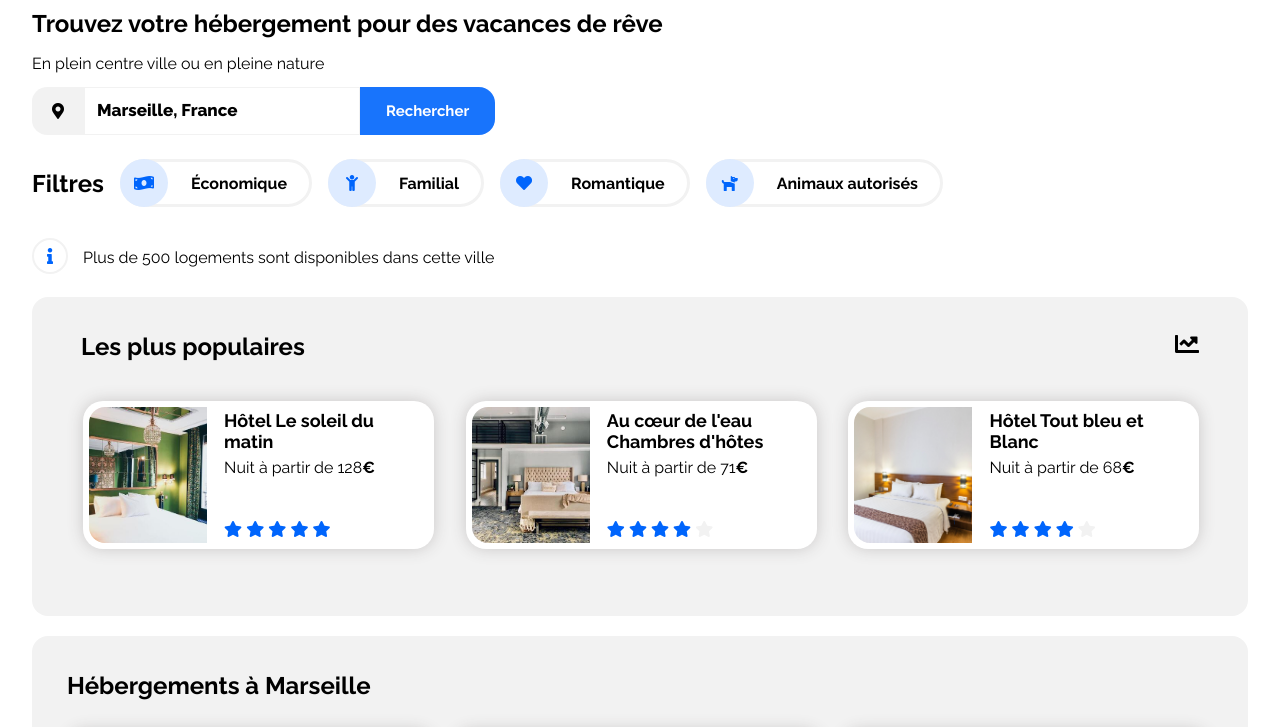
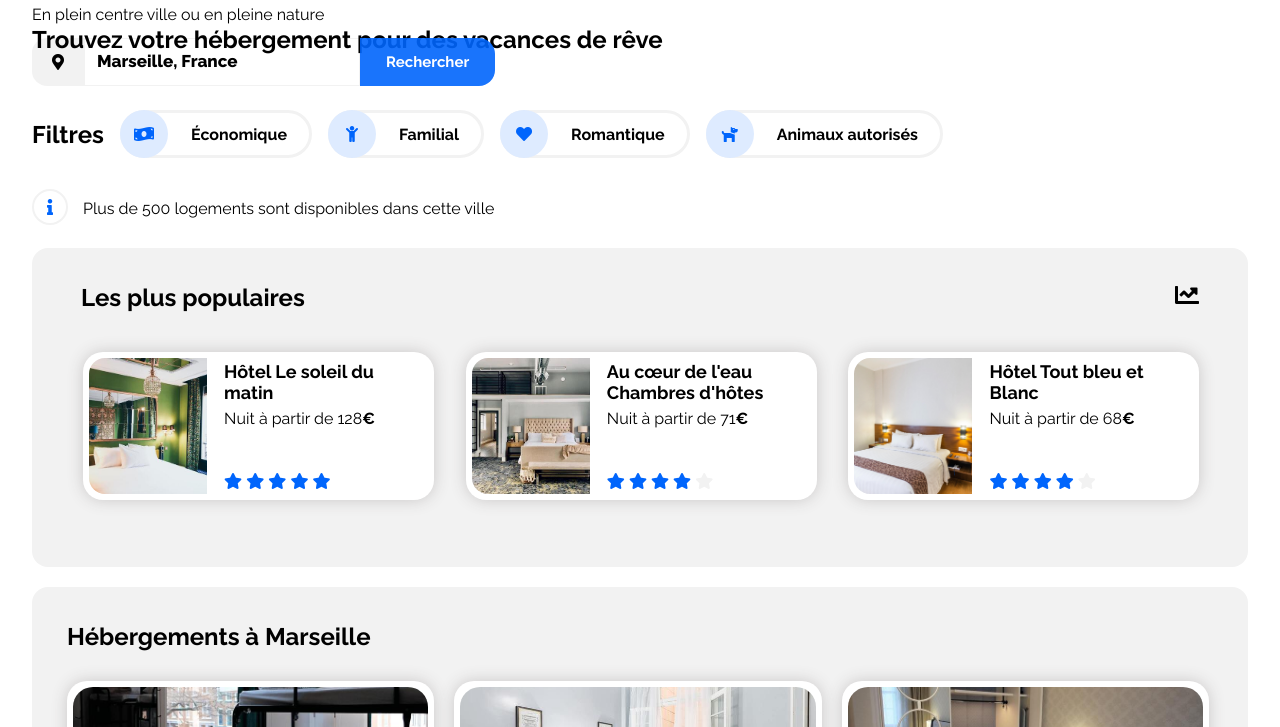
Before and after one commit to Digital-Crave/Projet-Booki, a plain HTML site: page index.html in a window 1280 px wide. Shown: the part 73-800 px from the top of the page. Drawn offline with Linux system fonts and the light colour scheme; files that its build step writes are made by us from their sources.

Commit message:
Update style.css

```diff
--- a/css/style.css
+++ b/css/style.css
@@ -35,6 +35,8 @@ main {
 
 .searchtitle h1 {
     font-size: x-large;
+	width: auto;
+	position: fixed;
 }
 a {
     text-decoration: none;
```
